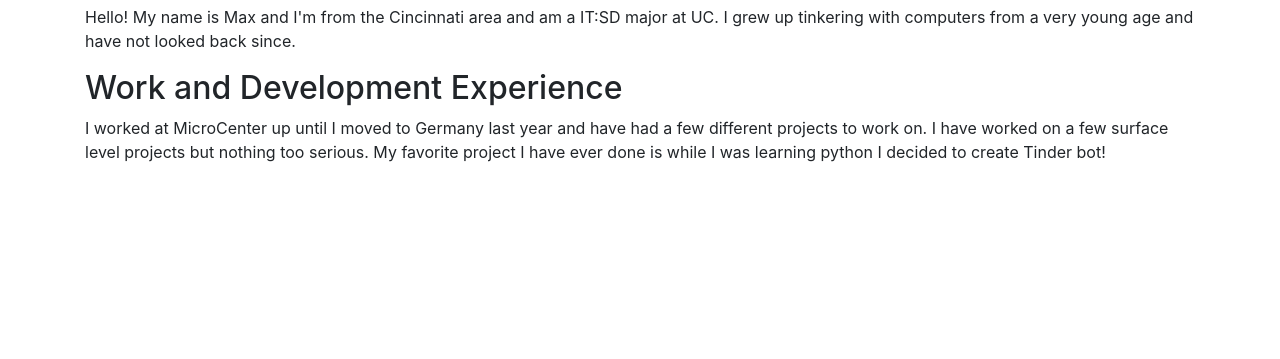
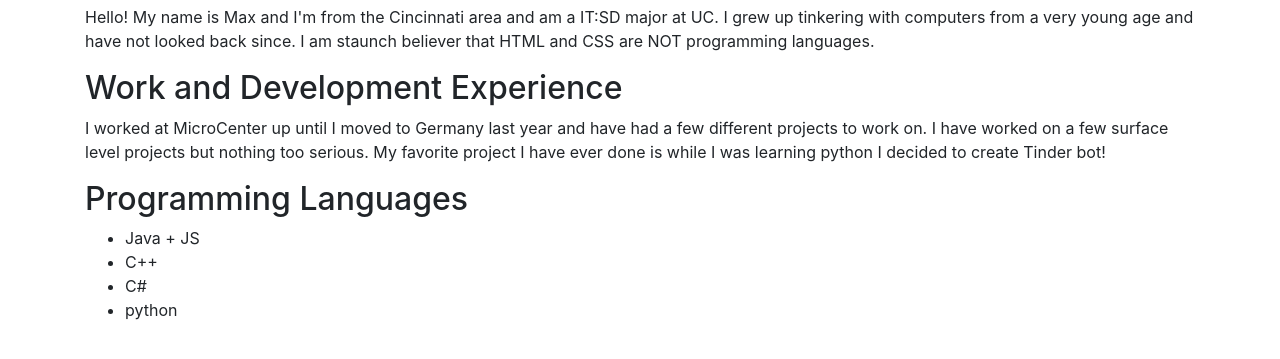
Before and after one commit to IT3049C-Students-Archive/1-online-portfolio-gramanma, a website: page index.html in a window 1280 px wide. Shown: the part 397-756 px from the top of the page. Drawn offline with nearby package versions, Linux system fonts and the light colour scheme.

Commit message:
added Programming Languages section

```diff
--- a/index.html
+++ b/index.html
@@ -21,7 +21,8 @@
     <div class="section" id="personalBackground">
       <h2>Personal Background</h2>
       <p>Hello! My name is Max and I'm from the Cincinnati area and am a IT:SD major at UC. I grew up tinkering with
-        computers from a very young age and have not looked back since.</p>
+        computers from a very young age and have not looked back since. I am staunch believer that HTML and CSS are NOT
+        programming languages.</p>
     </div>
 
     <div class="section" id="experience">
@@ -29,6 +30,16 @@
       <p>I worked at MicroCenter up until I moved to Germany last year and have had a few different projects to work on.
         I have worked on a few surface level projects but nothing too serious. My favorite project I have ever done is
         while I was learning python I decided to create Tinder bot!</p>
+    </div>
+
+    <div class="section" id="programmingLangugages">
+      <h2>Programming Languages</h2>
+      <ul>
+        <li>Java + JS</li>
+        <li>C++</li>
+        <li>C#</li>
+        <li>python</li>
+      </ul>
     </div>
 
   </div>
```
